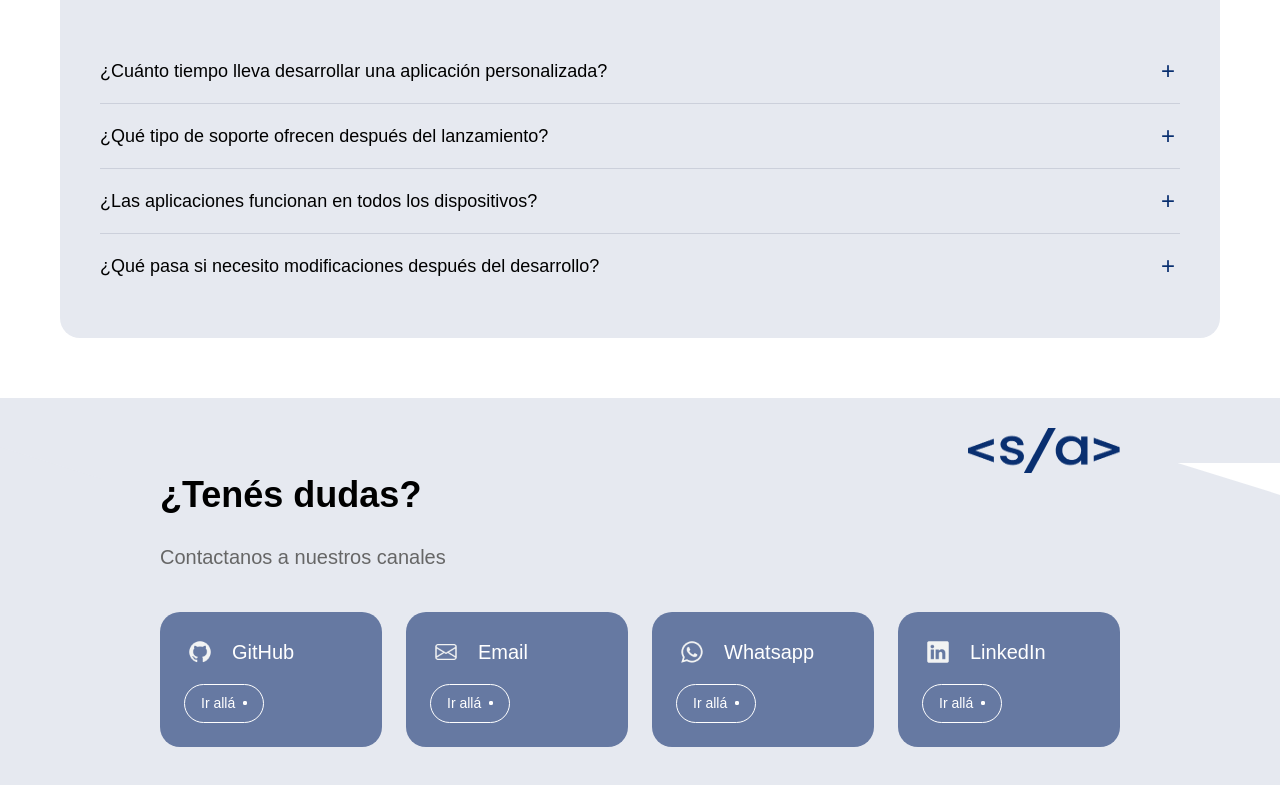
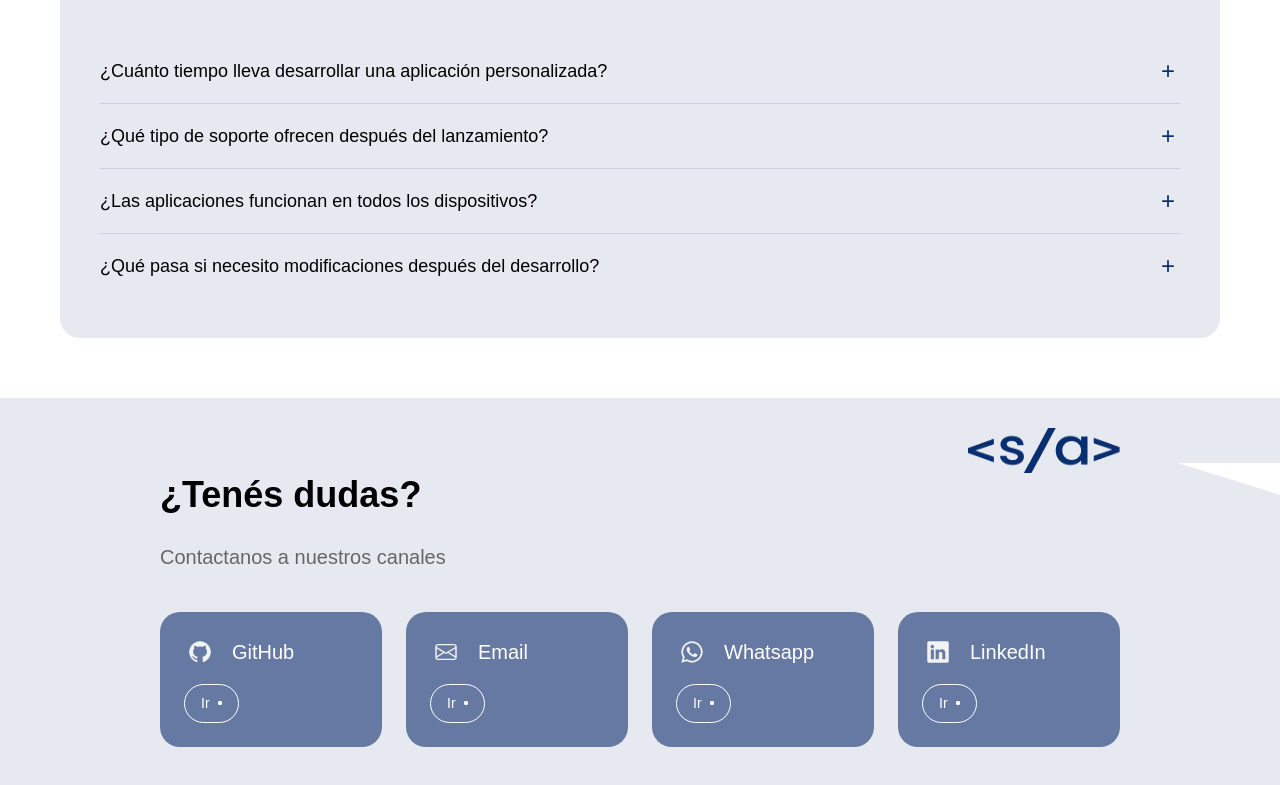
Before and after one commit to los-verdes-1313/los-verdes, an Angular app: page / in a window 1280 px wide. Shown: the part 3245-4030 px from the top of the page. Built offline with nearby package versions, Linux system fonts and the light colour scheme; a web font is replaced by a local one.

Commit message:
se cambio texto del boton de las social cards

```diff
--- a/src/app/components/layout/footer/footer.component.html
+++ b/src/app/components/layout/footer/footer.component.html
@@ -30,7 +30,7 @@
               <h3>{{ link.name }}</h3>
             </div>
             <a [href]="link.url" target="_blank" rel="noopener noreferrer" class="action-button">
-              Ir allá
+              Ir
               <div class="dot"></div>
             </a>
           </div>
```
